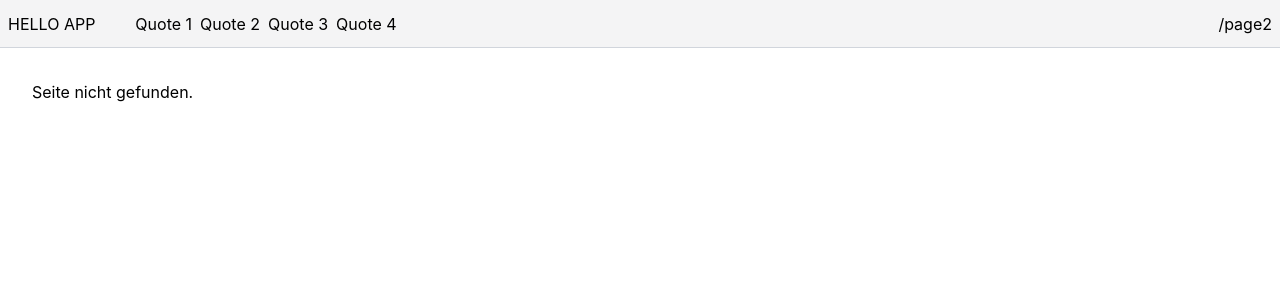
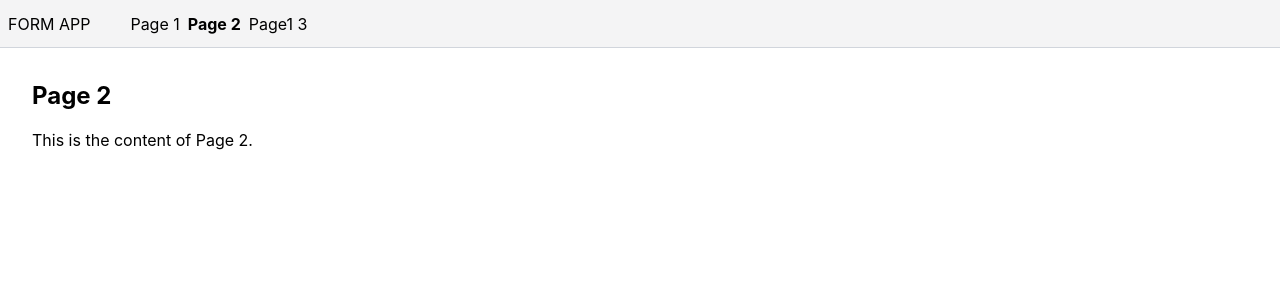
Before and after one commit to srutz/hello, a React (Vite) app: page /page2 in a window 1280 px wide. Shown: the top 300 px of the page. Built offline with nearby package versions, Linux system fonts and the light colour scheme.

Commit message:
form branch

```diff
--- a/src/App.tsx
+++ b/src/App.tsx
@@ -1,58 +1,36 @@
-import { useQuote } from "./hooks/useQuote"
-import { usePrefetchQuotes } from "./hooks/usePrefetchQuotes"
-import { useNavigate, useParams } from "react-router"
+import { NavLink, Outlet, } from "react-router"
 
 
-console.log("HUHUHUHHUUHUHUHUH")
-console.log("HUHUHUHHUUHUHUHUH")
-console.log("HUHUHUHHUUHUHUHUH")
-console.log("HUHUHUHHUUHUHUHUH")
 
 export default App
 
-export type Quote = { id: number, author: string, quote: string }
 
 
-// www.meineseite.de/quotes?id=1
-// www.meineseite.de/quotes/1/details
-// www.meineseite.de/#/quotes/1/details
 
-/*
- * React SSR Frameworks:
- * Next.js
- * Tanstack Start
- * React Router 7 im Framework-Mode (früher Remix)
- */
+export function Main() {
+    return (
+        <div className="w-screen h-screen flex flex-col ">
+            <Menubar></Menubar>
+            <Outlet></Outlet>
+        </div>
+    )
+}
 
 
+export function Menubar() {
+    return (
+        <div className="flex h-12 bg-zinc-100 px-2 items-center border-b border-gray-300 gap-2">
+            <div className="mr-8">FORM APP</div>
+            <NavLink to="/page1">Page 1</NavLink>
+            <NavLink to="/page2">Page 2</NavLink>
+            <NavLink to="/page3">Page1 3</NavLink>
+        </div>
+    )
+}
+
 export function App() {
-  const params = useParams();
-  const navigate = useNavigate();
-  let qid = Number(params.id ?? "1");
-  if (isNaN(qid)) { qid = 1 }
-
-  const { data: quote, isLoading, error } = useQuote(qid)
-  usePrefetchQuotes(10)
-  const prevQuote = () => { navigate("/quote/" + (qid - 1)) }
-  const nextQuote = () => { navigate("/quote/" + (qid + 1)) }
   return (
     <div className="p-3 flex flex-col items-center">
-      <div className="flex gap-1">
-        <button onClick={prevQuote}>Prev</button>
-        <button onClick={nextQuote}>Next</button>
-      </div>
-      {error && <div>{error?.toString()}</div>}
-      {isLoading && <div>Loading</div>}
-      {quote && !isLoading && <QuoteView quote={quote} />}
     </div>
   )
 }
-
-function QuoteView({ quote }: { quote: Quote }) {
-  return (
-    <div className="self-stretch flex flex-col gap-1 bg-zinc-100 p-2 shadow-xl min-h-32 justify-between">
-      <div >{quote.quote}</div>
-      <div className="self-end text-sm">{quote.author}</div>
-    </div>
-  )
-}
--- /dev/null
+++ b/src/Page1.tsx
@@ -0,0 +1,8 @@
+export function Page1() {
+    return (
+        <div className="p-8">
+            <h1 className="text-2xl font-bold mb-4">Page 1</h1>
+            <p>This is the content of Page 1.</p>
+        </div>
+    )
+}
--- /dev/null
+++ b/src/Page2.tsx
@@ -0,0 +1,8 @@
+export function Page2() {
+    return (
+        <div className="p-8">
+            <h1 className="text-2xl font-bold mb-4">Page 2</h1>
+            <p>This is the content of Page 2.</p>
+        </div>
+    )
+}
--- /dev/null
+++ b/src/Page3.tsx
@@ -0,0 +1,8 @@
+export function Page3() {
+    return (
+        <div className="p-8">
+            <h1 className="text-2xl font-bold mb-4">Page 3</h1>
+            <p>This is the content of Page 3.</p>
+        </div>
+    )
+}
--- a/src/main.tsx
+++ b/src/main.tsx
@@ -1,71 +1,23 @@
 import { createRoot } from 'react-dom/client'
 import './index.css'
 import { QueryClient, QueryClientProvider } from '@tanstack/react-query'
-import { createBrowserRouter, NavLink, Outlet, RouterProvider, useLocation, useNavigate } from 'react-router'
-import { Suspense, lazy, useEffect } from 'react'
+import { createBrowserRouter, RouterProvider } from 'react-router'
+import { Main } from './App.tsx'
+import { Page1 } from './Page1.tsx'
+import { Page2 } from './Page2.tsx'
+import { Page3 } from './Page3.tsx'
 
 const queryClient = new QueryClient()
-const App = lazy(() => import('./App.tsx'))
 
 const router = createBrowserRouter([
     { path: "/", element: <Main></Main>, children: [
-        {
-            path: "/quote/:id",
-            element: (
-                <Suspense fallback={<div className="p-8">Loading...</div>}>
-                    <App></App>
-                </Suspense>
-            ),
-        },
+        { path: "/page1", element: <Page1></Page1> },
+        { path: "/page2", element: <Page2></Page2> },
+        { path: "/page3", element: <Page3></Page3> },
         { path: "*", element: <div className="p-8">Seite nicht gefunden.</div>},
     ] },
 ])
 
-
-function Main() {
-    return (
-        <div className="w-screen h-screen flex flex-col ">
-            <Menubar></Menubar>
-            <Outlet></Outlet>
-        </div>
-    )
-}
-
-function useBillGates() {
-    const { pathname } = useLocation();
-    useEffect(() => {
-        if (pathname.endsWith("/4")) {
-            alert("bill gates achtung")
-        }
-    }, [pathname]);
-}
-
-function useLoginRedirect() {
-    const navigate = useNavigate()
-    const { pathname } = useLocation();
-    const loggedIn = false
-    useEffect(() => {
-        if (!loggedIn && pathname !== "/login") {
-            navigate("/login")
-        }
-    }, [pathname, loggedIn, navigate]);
-}
-
-function Menubar() {
-    const { pathname } = useLocation();
-    useBillGates();
-    return (
-        <div className="flex h-12 bg-zinc-100 px-2 items-center border-b border-gray-300 gap-2">
-            <div className="mr-8">HELLO APP</div>
-            <NavLink to="/quote/1">Quote 1</NavLink>
-            <NavLink to="/quote/2">Quote 2</NavLink>
-            <NavLink to="/quote/3">Quote 3</NavLink>
-            <NavLink to="/quote/4">Quote 4</NavLink>
-            <div className="grow"></div>
-            <div>{pathname}</div>
-        </div>
-    )
-}
 
 const root = createRoot(document.getElementById('root')!)
 const all = (
```
